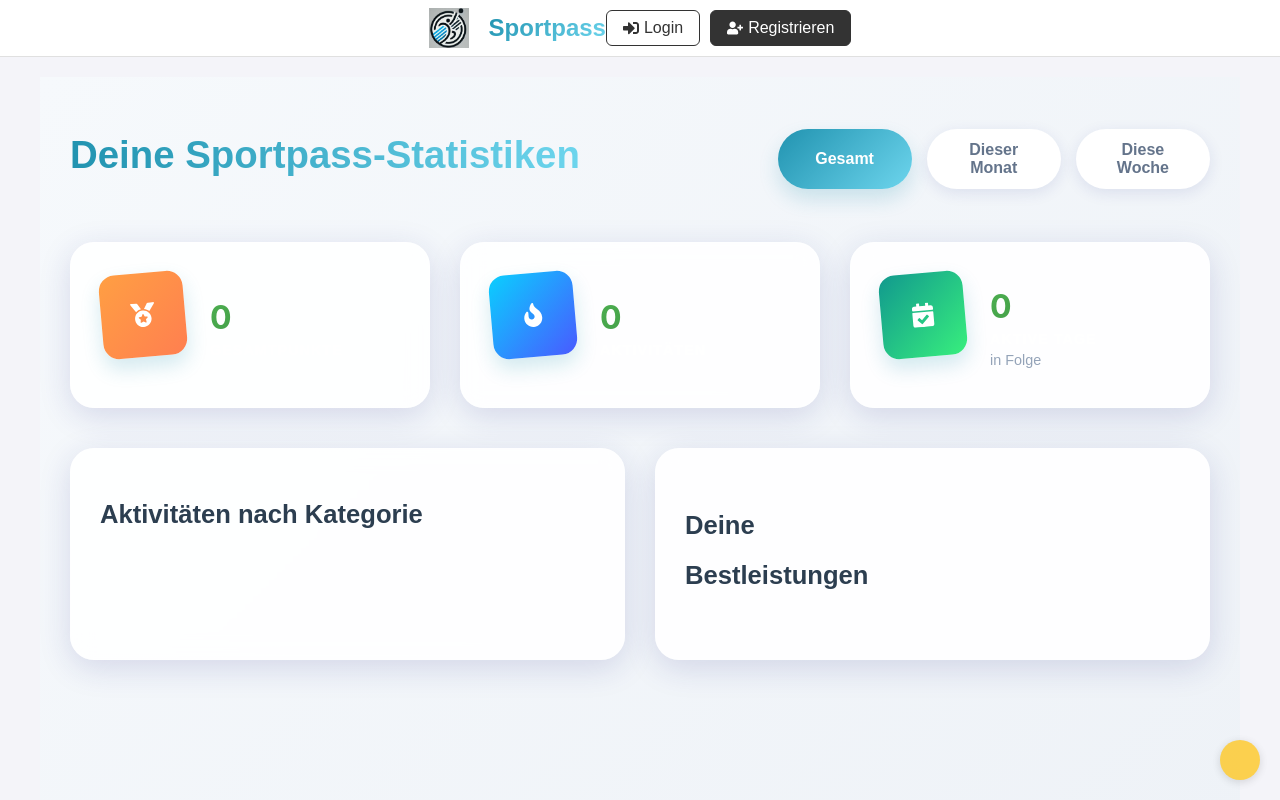
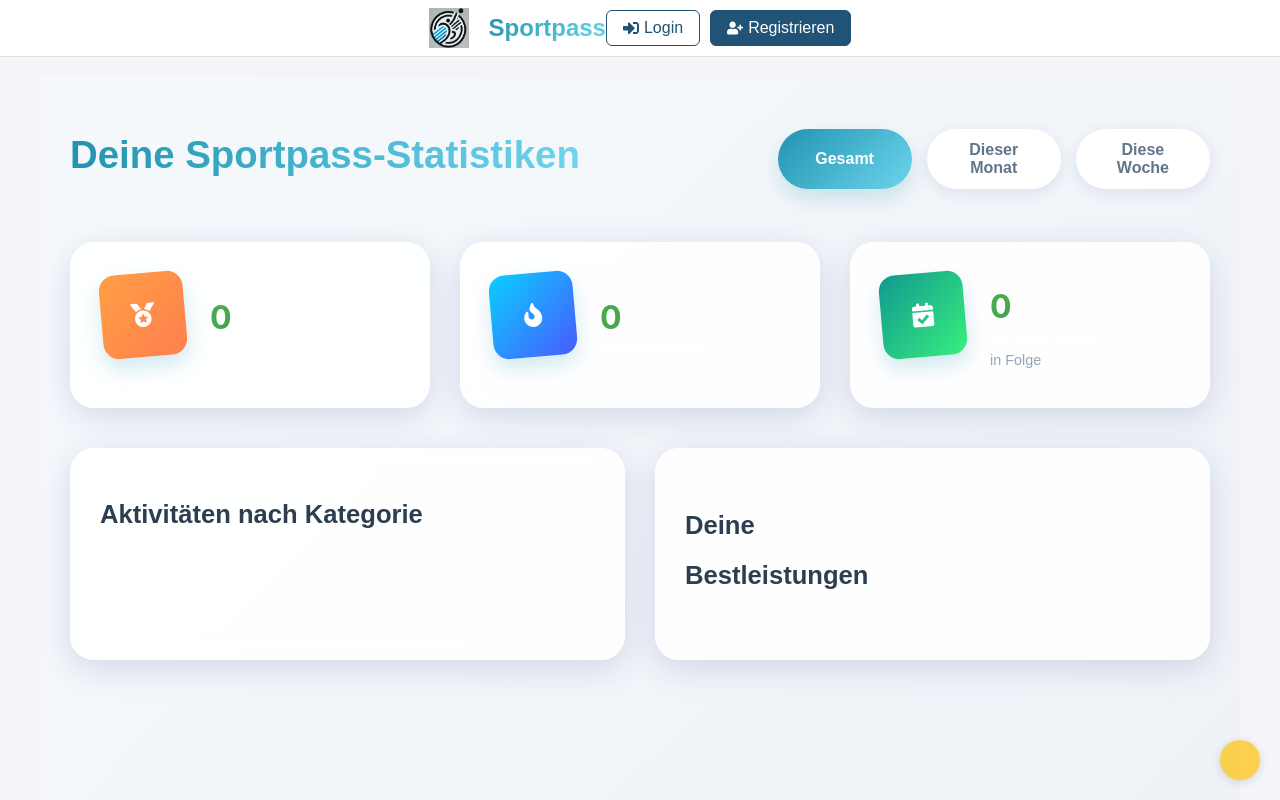
Before and after one commit to Chris123-crypto-ship-it/Sportpass_2025, a React (Create React App) app: page /stats in a window 1280 px wide. Shown: the top 800 px of the page. Built offline with nearby package versions, Linux system fonts and the light colour scheme.

Commit message:
Filter auf ausstehend/abgeschlossen beschränkt und Leaderboard-Scrollfunktion hinzugefügtbekannt

```diff
--- a/src/styles/Navbar.css
+++ b/src/styles/Navbar.css
@@ -1,11 +1,11 @@
 /* Farbvariablen am Anfang der Datei */
 :root {
-  --primary-color: #333333;
-  --primary-hover: #444444;
-  --accent-color: #ffc107;
-  --accent-hover: #ffb300;
+  --primary-color: #205375; /* Dunkles Blau */
+  --primary-hover: #2C74B3; /* Helleres Blau beim Hover */
+  --accent-color: #F66B0E; /* Orange für Akzente */
+  --accent-hover: #FF8C32; /* Helleres Orange beim Hover */
   --text-light: #ffffff;
-  --text-dark: #333333;
+  --text-dark: #112B3C;
   --background-light: #ffffff;
   --border-color: #e0e0e0;
 }
@@ -79,12 +79,12 @@
 
 .nav-links li a:hover {
   color: var(--accent-color);
-  background: rgba(255, 193, 7, 0.1);
+  background: rgba(246, 107, 14, 0.1);
 }
 
 .nav-links li a.active {
   color: var(--accent-color);
-  background: rgba(255, 193, 7, 0.1);
+  background: rgba(246, 107, 14, 0.1);
 }
 
 /* Task Info Tooltip */
@@ -202,7 +202,7 @@
 }
 
 .profile-button:hover {
-  background: rgba(255, 193, 7, 0.1);
+  background: rgba(32, 83, 117, 0.1);
   color: var(--accent-color);
 }
 
@@ -221,7 +221,7 @@
 
 .profile-header {
   padding: 1rem;
-  background: rgba(255, 193, 7, 0.1);
+  background: rgba(32, 83, 117, 0.1);
   display: flex;
   align-items: center;
   gap: 10px;
@@ -305,7 +305,7 @@
 }
 
 .login-button:hover {
-  background: rgba(51, 51, 51, 0.1);
+  background: rgba(32, 83, 117, 0.1);
 }
 
 .register-button {
@@ -316,6 +316,24 @@
 
 .register-button:hover {
   background: var(--primary-hover);
+}
+
+/* Logout Button */
+.logout-button {
+  color: #dc3545; /* Rot für Logout */
+  width: 100%;
+  text-align: left;
+  background: none;
+  border: none;
+  cursor: pointer;
+  padding: 10px 15px;
+  display: flex;
+  align-items: center;
+  gap: 8px;
+}
+
+.logout-button:hover {
+  background: rgba(220, 53, 69, 0.1);
 }
 
 /* Responsive Design */
```
